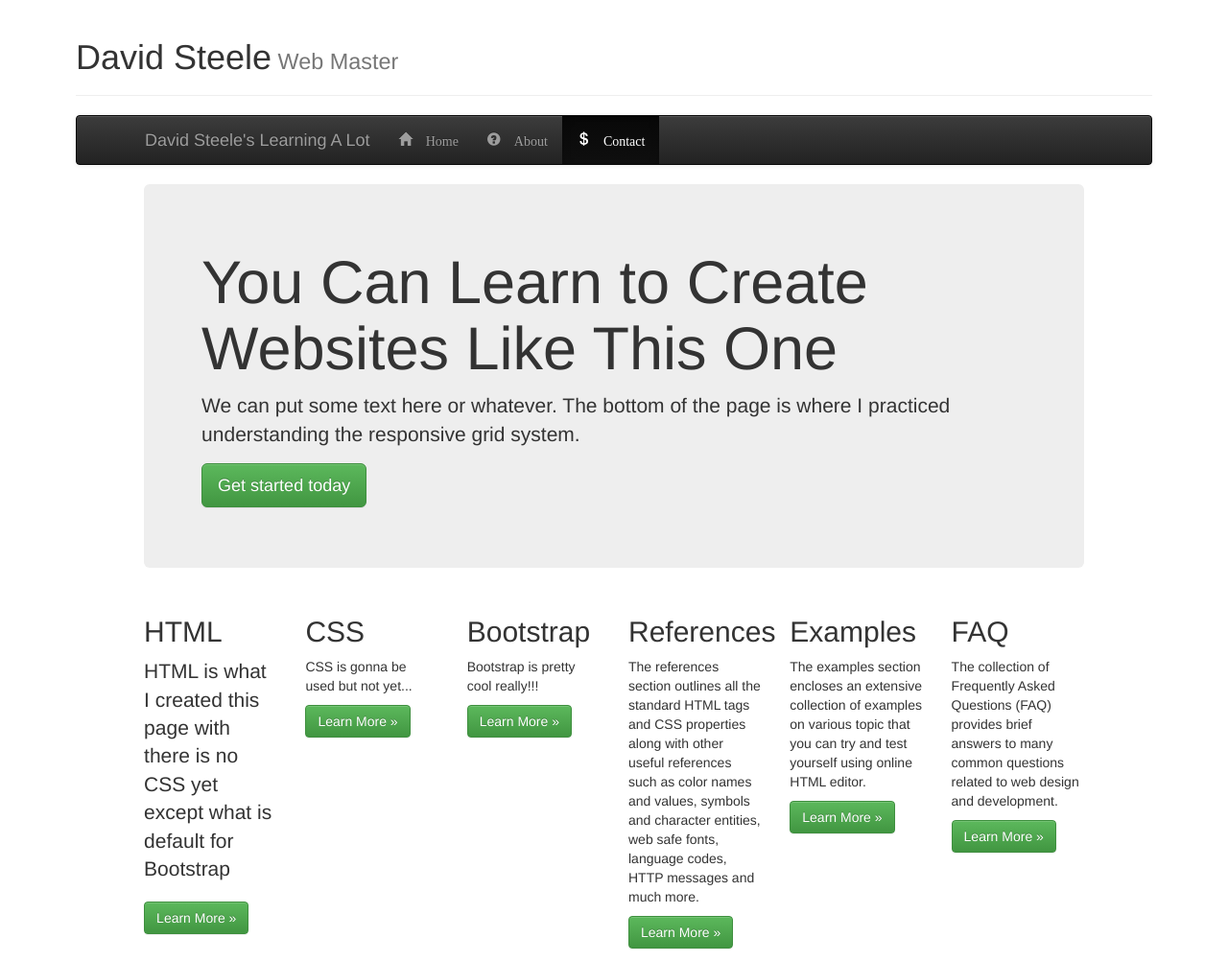
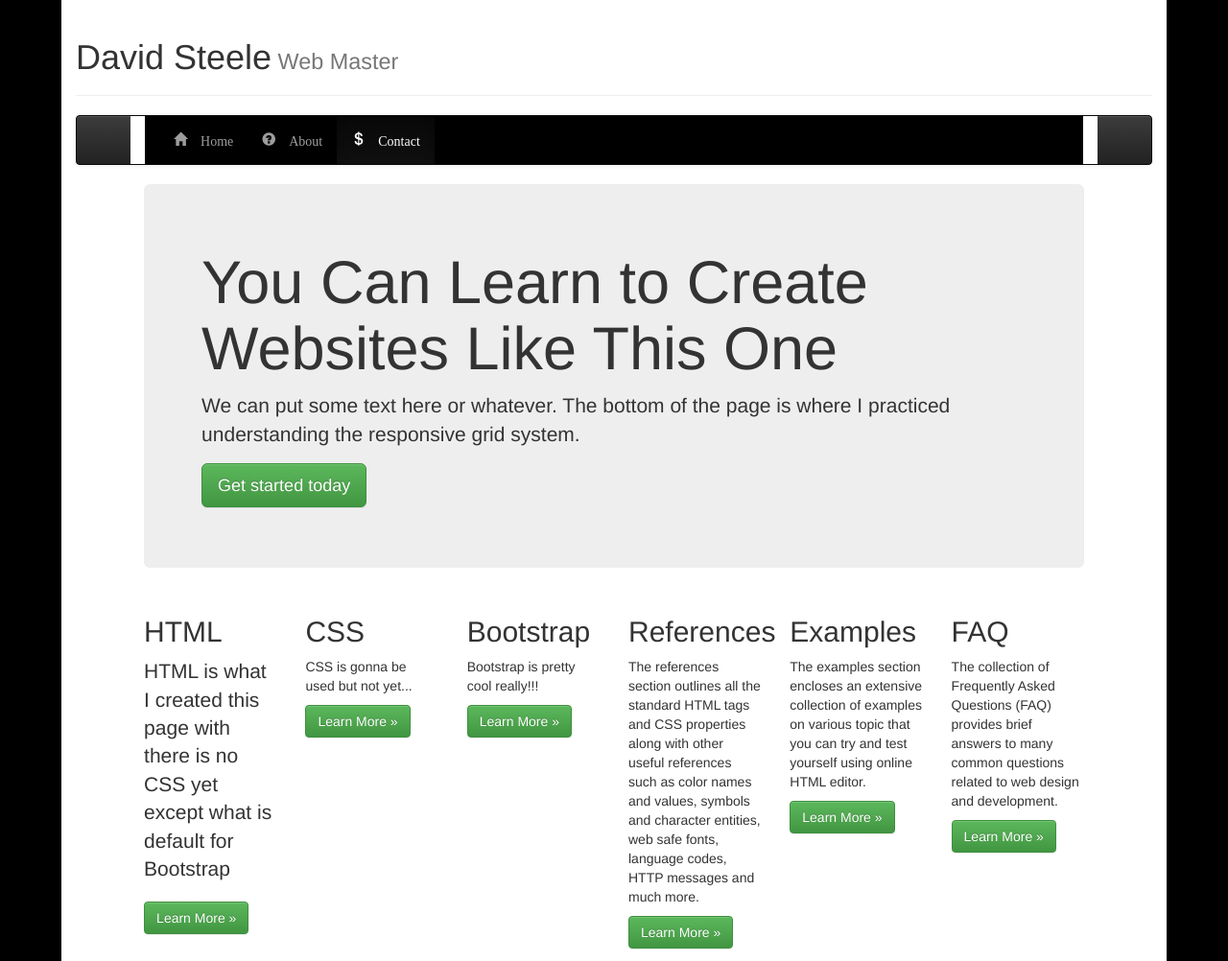
Before and after one commit to davidtix/octo-barnacle, a plain HTML site: page index.html in a window 1280 px wide. Shown: the top 1002 px of the page at 96% size. Drawn offline with nearby package versions, Linux system fonts and the light colour scheme.

Commit message:
learning about ng

```diff
--- a/css/style.css
+++ b/css/style.css
@@ -1,5 +1,21 @@
-.navbar {
+body {
+    font-family: "Helvetica Neue",Helvetica,Arial,sans-serif;
+    font-size: 14px;
+    line-height: 1.42857143;
+    color: #333;
+    background-color: black;
+}
 
+.container {
+  background-color: white;
+}
+
+#davesNavbar{
+  background-color: black;
+}
+
+.nav, .navbar-inverse .navbar-collapse, .navbar-inverse .navbar-form, .navbar-brand {
+background-color: black;
 }
 
 .container {
--- a/index.html
+++ b/index.html
@@ -28,15 +28,14 @@
       <nav id="davesNavbar" class="navbar navbar-default navbar-inverse " role="navigation">
         <!-- Brand and toggle get grouped for better mobile display -->
         <div class="container">
-          <div class="navbar-header">
+
             <button type="button" class="navbar-toggle" data-toggle="collapse" data-target="#navbarCollapse">
               <span class="sr-only">Toggle navigation</span>
               <span class="icon-bar"></span>
               <span class="icon-bar"></span>
               <span class="icon-bar"></span>
             </button>
-            <a class="navbar-brand" href="http://localhost/octo-barnacle/">David Steele's Learning A Lot</a>
-          </div>
+
           <!-- Collect the nav links, forms, and other content for toggling -->
           <div class="collapse navbar-collapse" id="navbarCollapse">
             <ul class="nav navbar-nav">
```
Also changed, not shown: plural tuts/index.html (added).
